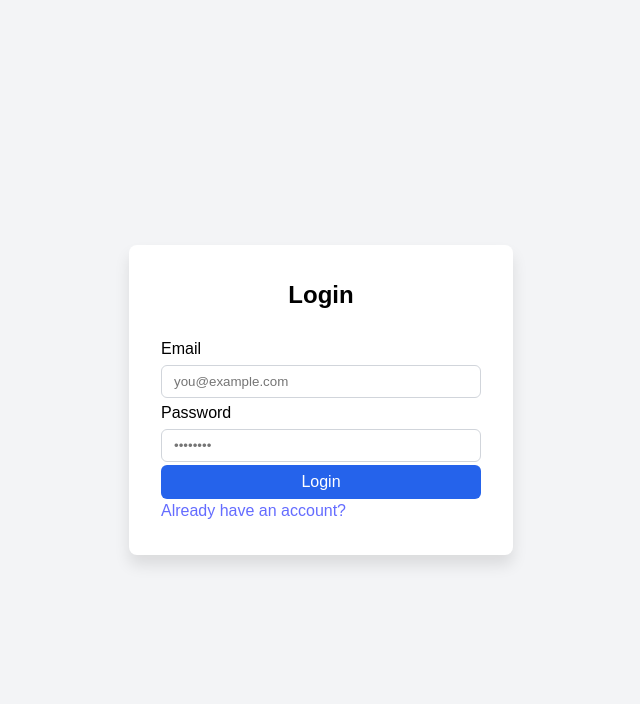
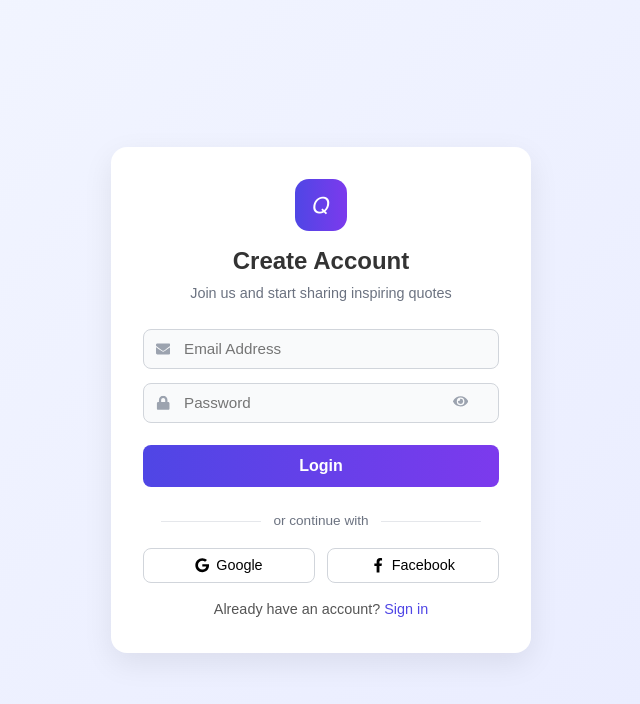
Before and after one commit to m1liaron/Chat-Auto-Quote, a React app in the folder frontend/: page /login in a window 1280 px wide. Shown: the top 704 px of the page, without its empty margins (319-959 px from the left). Built offline with nearby package versions, Linux system fonts and the light colour scheme; the HTML template or start-up script is replaced by a standard one.

Commit message:
feat: better design for auth pages

```diff
--- a/frontend/package.json
+++ b/frontend/package.json
@@ -13,6 +13,7 @@
     "axios": "^1.12.2",
     "react": "^19.1.1",
     "react-dom": "^19.1.1",
+    "react-icons": "^5.5.0",
     "react-router-dom": "^7.9.4"
   },
   "devDependencies": {
--- a/frontend/src/pages/AuthPage/AuthPage.css
+++ b/frontend/src/pages/AuthPage/AuthPage.css
@@ -1,66 +1,214 @@
-.login-container {
-    display: flex;
-    align-items: center;
-    justify-content: center;
-    min-height: 100vh;
-    background-color: #f3f4f6;
-    flex: 1;
+/* === Page Background === */
+.register-page {
+  min-height: 100vh;
+  display: flex;
+  justify-content: center;
+  align-items: center;
+  background: linear-gradient(135deg, #f3f6ff 0%, #e8ebff 100%);
+  font-family: 'Inter', system-ui, sans-serif;
+  color: #333;
 }
 
-.login-form {
-    background-color: white;
-    padding: 2rem;
-    border-radius: 0.5rem;
-    box-shadow: 0 10px 15px rgba(0, 0, 0, 0.1);
-    width: 100%;
-    max-width: 24rem;
+/* === Card === */
+.register-card {
+  background: #fff;
+  padding: 2rem;
+  border-radius: 16px;
+  width: 100%;
+  max-width: 420px;
+  box-shadow: 0 10px 30px rgba(0, 0, 0, 0.08);
+  text-align: center;
 }
 
-.login-title {
-    text-align: center;
-    font-size: 1.5rem;
-    font-weight: 700;
-    margin-bottom: 1.5rem;
-    color:#000;
+/* === Logo and Title === */
+.register-logo-box {
+  background: linear-gradient(to right, #4f46e5, #7c3aed);
+  color: white;
+  font-size: 22px;
+  font-weight: bold;
+  width: 52px;
+  height: 52px;
+  display: flex;
+  align-items: center;
+  justify-content: center;
+  border-radius: 14px;
+  margin: 0 auto 0.75rem;
 }
 
-label {
-    color: #000;
+.register-logo h2 {
+  font-weight: 600;
+  margin: 0.5rem 0 0.25rem;
 }
 
-.login-error {
-    color: #ef4444;
-    /* Tailwind's text-red-500 */
-    margin-bottom: 1rem;
+.register-logo p {
+  color: #6b7280;
+  font-size: 0.9rem;
+  margin-bottom: 1.5rem;
+}
+
+/* === Form === */
+.register-form {
+  display: flex;
+  flex-direction: column;
+  gap: 0.9rem;
+}
+
+.field-container{
+    text-align: left;
 }
 
 .login-label {
-    display: block;
-    font-weight: 500;
-    margin-bottom: 0.25rem;
+    font-size: 15px;
+    margin:0;
 }
 
-.login-input {
-    width: 100%;
-    border: 1px solid #d1d5db;
-    /* Tailwind's border-gray-300 */
-    padding: 0.5rem 0.75rem;
-    border-radius: 0.375rem;
-    margin-bottom: 0.2rem;
+/* === Inputs === */
+.input-group {
+  position: relative;
 }
 
-.login-button {
-    width: 100%;
-    background-color: #2563eb;
-    /* Tailwind's bg-blue-600 */
-    color: white;
-    padding: 0.5rem 0;
-    border: none;
-    border-radius: 0.375rem;
-    cursor: pointer;
-    transition: background-color 0.2s ease-in-out;
+.input-group input {
+  width: 100%;
+  padding: 0.65rem 2.5rem 0.65rem 2.5rem;
+  background: #f9fafb;
+  border: 1px solid #d1d5db;
+  border-radius: 8px;
+  font-size: 0.95rem;
 }
 
-.login-button:hover {
-    background-color: #1d4ed8;
+.input-group input:focus {
+  outline: none;
+  background: #fff;
+  border-color: #6366f1;
+  box-shadow: 0 0 0 3px rgba(99, 102, 241, 0.15);
 }
+
+.input-icon {
+  position: absolute;
+  left: 0.8rem;
+  top: 50%;
+  transform: translateY(-50%);
+  color: #9ca3af;
+  font-size: 0.9rem;
+}
+
+.toggle-password {
+  position: absolute;
+  right: 0.8rem;
+  top: 50%;
+  transform: translateY(-50%);
+  background: none;
+  border: none;
+  color: #9ca3af;
+  font-size: 0.95rem;
+  cursor: pointer;
+}
+
+/* === Error === */
+.register-error {
+  background: #ffe4e6;
+  color: #b91c1c;
+  padding: 0.5rem;
+  border-radius: 8px;
+  font-size: 0.9rem;
+}
+
+/* === Submit Button === */
+.register-button {
+  margin-top: 0.5rem;
+  width: 100%;
+  padding: 0.75rem;
+  background: linear-gradient(to right, #4f46e5, #7c3aed);
+  color: white;
+  font-size: 1rem;
+  font-weight: 600;
+  border: none;
+  border-radius: 8px;
+  cursor: pointer;
+  transition: transform 0.15s ease, box-shadow 0.15s ease;
+}
+
+.register-button:hover {
+  box-shadow: 0 4px 12px rgba(99, 102, 241, 0.4);
+  transform: translateY(-1px);
+}
+
+/* === Divider === */
+.divider {
+  display: flex;
+  align-items: center;
+  justify-content: center;
+  margin: 1.5rem 0 1rem;
+}
+
+.divider span {
+  font-size: 0.85rem;
+  color: #6b7280;
+  position: relative;
+}
+
+.divider span::before,
+.divider span::after {
+  content: '';
+  position: absolute;
+  top: 50%;
+  width: 100px;
+  height: 1px;
+  background: #e5e7eb;
+}
+
+.divider span::before {
+  right: 100%;
+  margin-right: 12px;
+}
+
+.divider span::after {
+  left: 100%;
+  margin-left: 12px;
+}
+
+/* === Social Buttons === */
+.social-buttons {
+  display: flex;
+  gap: 0.75rem;
+  margin-bottom: 1rem;
+}
+
+.social-btn {
+  flex: 1;
+  display: flex;
+  align-items: center;
+  justify-content: center;
+  gap: 0.4rem;
+  padding: 0.55rem;
+  border: 1px solid #d1d5db;
+  border-radius: 8px;
+  background: white;
+  cursor: pointer;
+  font-size: 0.9rem;
+  color: #000;
+}
+
+.social-btn.google:hover {
+  background: #f3f4f6;
+}
+
+.social-btn.facebook:hover {
+  background: #f3f4f6;
+}
+
+/* === Sign In Link === */
+.signin-link {
+  font-size: 0.9rem;
+  color: #555;
+}
+
+.signin-link a {
+  color: #4f46e5;
+  text-decoration: none;
+  font-weight: 500;
+}
+
+.signin-link a:hover {
+  text-decoration: underline;
+}
--- a/frontend/src/pages/AuthPage/Components/LoginForm/LoginForm.tsx
+++ b/frontend/src/pages/AuthPage/Components/LoginForm/LoginForm.tsx
@@ -1,16 +1,21 @@
 import type React from 'react';
-import { useState } from 'react';
+import { useState, useId } from 'react';
 import { Link, useNavigate } from 'react-router-dom';
 import { AppPath, ApiPath } from '@/common/enums';
 import axios from 'axios';
 import { useUser } from '@/contexts/UserProvider';
 import { setLocalStorageItem } from '@/helpers';
 import { localStorageState } from '@/common/constants';
+import { FaEnvelope, FaLock, FaEye, FaEyeSlash, FaGoogle, FaFacebookF } from 'react-icons/fa';
 import './LoginForm';
 
 const LoginForm: React.FC = () => {
+  const emailId = useId();
+  const passwordId = useId();
+
   const [email, setEmail] = useState('');
   const [password, setPassword] = useState('');
+  const [showPassword, setShowPassword] = useState(false);
   const [error, setError] = useState('');
   const navigate = useNavigate();
   const { setUser } = useUser();
@@ -36,39 +41,68 @@ const LoginForm: React.FC = () => {
   };
 
   return (
-    <div className="login-container">
-      <form onSubmit={handleLogin} className="login-form">
-        <h2 className="login-title">Login</h2>
+      <div className="register-page">
+        <div className="register-card">
+          <div className="register-logo">
+            <div className="register-logo-box">𝑄</div>
+            <h2>Create Account</h2>
+            <p>Join us and start sharing inspiring quotes</p>
+          </div>
 
-        {error && <p className="login-error">{error}</p>}
+          <form onSubmit={handleLogin} className="register-form">
+            {error && <p className="register-error">{error}</p>}
 
-        <div>
-          <label className="login-label">Email</label>
+            <div className="input-group">
+              <FaEnvelope className="input-icon" />
               <input
+                id={emailId}
                 type="email"
+                placeholder="Email Address"
                 value={email}
-            onChange={e => setEmail(e.target.value)}
-            className="login-input"
-            placeholder="you@example.com"
+                onChange={(e) => setEmail(e.target.value)}
               />
             </div>
 
-        <div>
-          <label className="login-label">Password</label>
+            <div className="input-group">
+              <FaLock className="input-icon" />
               <input
-            type="password"
+                id={passwordId}
+                type={showPassword ? 'text' : 'password'}
+                placeholder="Password"
                 value={password}
-            onChange={e => setPassword(e.target.value)}
-            className="login-input"
-            placeholder="••••••••"
+                onChange={(e) => setPassword(e.target.value)}
               />
+              <button
+                type="button"
+                className="toggle-password"
+                onClick={() => setShowPassword(!showPassword)}
+              >
+                {showPassword ? <FaEyeSlash /> : <FaEye />}
+              </button>
             </div>
 
-        <button type="submit" className="login-button">
+            <button type="submit" className="register-button">
               Login
             </button>
-        <Link to={AppPath.Register}>Already have an account?</Link>
           </form>
+
+          <div className="divider">
+            <span>or continue with</span>
+          </div>
+
+          <div className="social-buttons">
+            <button type="button" className="social-btn google">
+              <FaGoogle /> Google
+            </button>
+            <button type="button" className="social-btn facebook">
+              <FaFacebookF /> Facebook
+            </button>
+          </div>
+
+          <p className="signin-link">
+            Already have an account? <Link to={AppPath.Register}>Sign in</Link>
+          </p>
+        </div>
       </div>
   );
 };
--- a/frontend/src/pages/AuthPage/Components/RegisterForm/RegisterForm.tsx
+++ b/frontend/src/pages/AuthPage/Components/RegisterForm/RegisterForm.tsx
@@ -1,22 +1,30 @@
-import type React from 'react';
-import { useState } from 'react';
+import React, { useState, useId } from 'react';
 import { Link, useNavigate } from 'react-router-dom';
 import { AppPath, ApiPath } from '@/common/enums';
 import axios from 'axios';
-import { useUser } from '../../../../contexts/UserProvider';
-import { setLocalStorageItem } from '@/helpers';
-import { localStorageState } from '@/common/constants';
+import { useUser } from '@/contexts/UserProvider';
+import { FaEnvelope, FaLock, FaEye, FaEyeSlash, FaGoogle, FaFacebookF, FaUser } from 'react-icons/fa';
 
 const RegisterForm: React.FC = () => {
+  const firstNameId = useId();
+  const lastNameId = useId();
+  const emailId = useId();
+  const passwordId = useId();
+  const confirmPasswordId = useId();
+
   const [firstName, setFirstName] = useState('');
   const [lastName, setLastName] = useState('');
   const [email, setEmail] = useState('');
   const [password, setPassword] = useState('');
+  const [confirmPassword, setConfirmPassword] = useState('');
+  const [showPassword, setShowPassword] = useState(false);
+  const [showConfirmPassword, setShowConfirmPassword] = useState(false);
   const [error, setError] = useState('');
+
   const navigate = useNavigate();
   const { setUser } = useUser();
 
-  const handleLogin = async (e: React.FormEvent) => {
+  const handleRegister = async (e: React.FormEvent) => {
     e.preventDefault();
 
     if (!email || !password) {
@@ -25,74 +33,126 @@ const RegisterForm: React.FC = () => {
     }
 
     setError('');
-    const { data, status } = await axios.post(`${ApiPath}/auth/register`, { firstName, lastName, email, password });
-    if (status <= 400) {
-        const { user ,token } = data;
-        setUser(user);
-        setLocalStorageItem(localStorageState.TOKEN, token);
+
+    const response = await axios.post(`${ApiPath}/auth/register`, {
+      firstName,
+      lastName,
+      email,
+      password,
+    });
+
+    if (response.status <= 400) {
+      setUser(response.data.user);
+      localStorage.setItem('token', response.data.token);
       navigate(AppPath.Root);
     } else {
-          setError(data.error.message);
+      setError(response.data.error.message);
     }
   };
 
   return (
-    <div className="login-container">
-      <form onSubmit={handleLogin} className="login-form">
-        <h2 className="login-title">Register</h2>
+      <div className="register-page">
+        <div className="register-card">
+          <div className="register-logo">
+            <div className="register-logo-box">𝑄</div>
+            <h2>Create Account</h2>
+            <p>Join us and start sharing inspiring quotes</p>
+          </div>
 
-        {error && <p className="login-error">{error}</p>}
+          <form onSubmit={handleRegister} className="register-form">
+            {error && <p className="register-error">{error}</p>}
 
-        <div>
-          <label className="login-label">Firstname</label>
+            <div className="input-group">
+              <FaUser className="input-icon" />
               <input
+                id={firstNameId}
                 type="text"
+                placeholder="Full Name"
                 value={firstName}
-            onChange={e => setFirstName(e.target.value)}
-            className="login-input"
-            placeholder="Alex"
+                onChange={(e) => setFirstName(e.target.value)}
               />
             </div>
 
-        <div>
-        <label className="login-label">Lastname</label>
+            <div className="input-group">
+              <FaUser className="input-icon" />
               <input
+                id={lastNameId}
                 type="text"
+                placeholder="Full Name"
                 value={lastName}
-            onChange={e => setLastName(e.target.value)}
-            className="login-input"
-            placeholder="Konopla"
+                onChange={(e) => setLastName(e.target.value)}
               />
             </div>
 
-
-        <div>
-          <label className="login-label">Email</label>
+            <div className="input-group">
+              <FaEnvelope className="input-icon" />
               <input
+                id={emailId}
                 type="email"
+                placeholder="Email Address"
                 value={email}
-            onChange={e => setEmail(e.target.value)}
-            className="login-input"
-            placeholder="you@example.com"
+                onChange={(e) => setEmail(e.target.value)}
               />
             </div>
 
-        <div>
-          <label className="login-label">Password</label>
+            <div className="input-group">
+              <FaLock className="input-icon" />
               <input
-            type="password"
+                id={passwordId}
+                type={showPassword ? 'text' : 'password'}
+                placeholder="Password"
                 value={password}
-            onChange={e => setPassword(e.target.value)}
-            className="login-input"
-            placeholder="••••••••"
+                onChange={(e) => setPassword(e.target.value)}
               />
+              <button
+                type="button"
+                className="toggle-password"
+                onClick={() => setShowPassword(!showPassword)}
+              >
+                {showPassword ? <FaEyeSlash /> : <FaEye />}
+              </button>
             </div>
 
-        <button type="submit" className="login-button">
-          Login
+            <div className="input-group">
+              <FaLock className="input-icon" />
+              <input
+                id={confirmPasswordId}
+                type={showConfirmPassword ? 'text' : 'password'}
+                placeholder="Confirm Password"
+                value={confirmPassword}
+                onChange={(e) => setConfirmPassword(e.target.value)}
+              />
+              <button
+                type="button"
+                className="toggle-password"
+                onClick={() => setShowConfirmPassword(!showConfirmPassword)}
+              >
+                {showConfirmPassword ? <FaEyeSlash /> : <FaEye />}
               </button>
-        <Link to={AppPath.Login}>Already have an account?</Link>
+            </div>
+
+            <button type="submit" className="register-button">
+              Create Account
+            </button>
           </form>
+
+          <div className="divider">
+            <span>or continue with</span>
+          </div>
+
+          <div className="social-buttons">
+            <button type="button" className="social-btn google">
+              <FaGoogle /> Google
+            </button>
+            <button type="button" className="social-btn facebook">
+              <FaFacebookF /> Facebook
+            </button>
+          </div>
+
+          <p className="signin-link">
+            Already have an account? <Link to={AppPath.Login}>Sign in</Link>
+          </p>
+        </div>
       </div>
   );
 };
```
Also changed, not shown: frontend/src/pages/MainPage/components/MessageBubble/MessageBubble.tsx (+19 -2 lines), 1 other file (tests, documents, lock files or other folders). Lines whose indentation alone changed are shown as unchanged.
